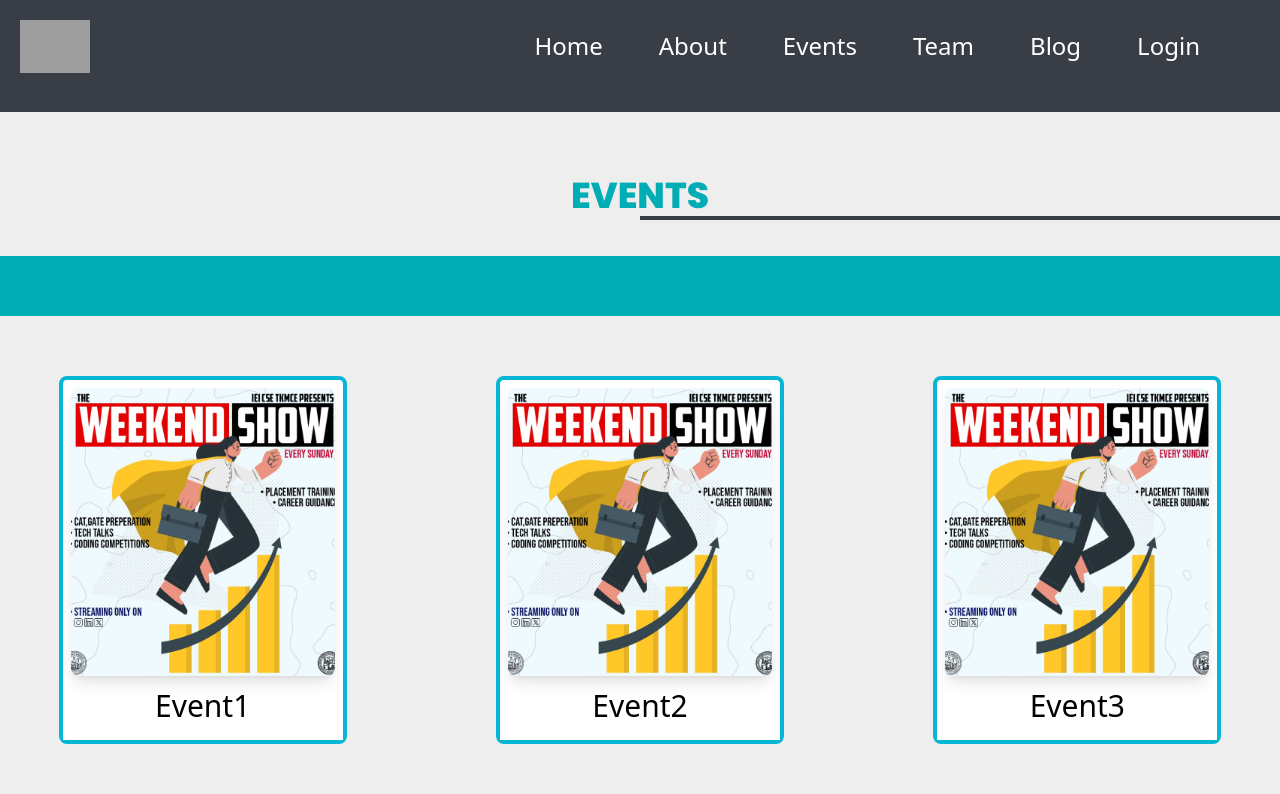
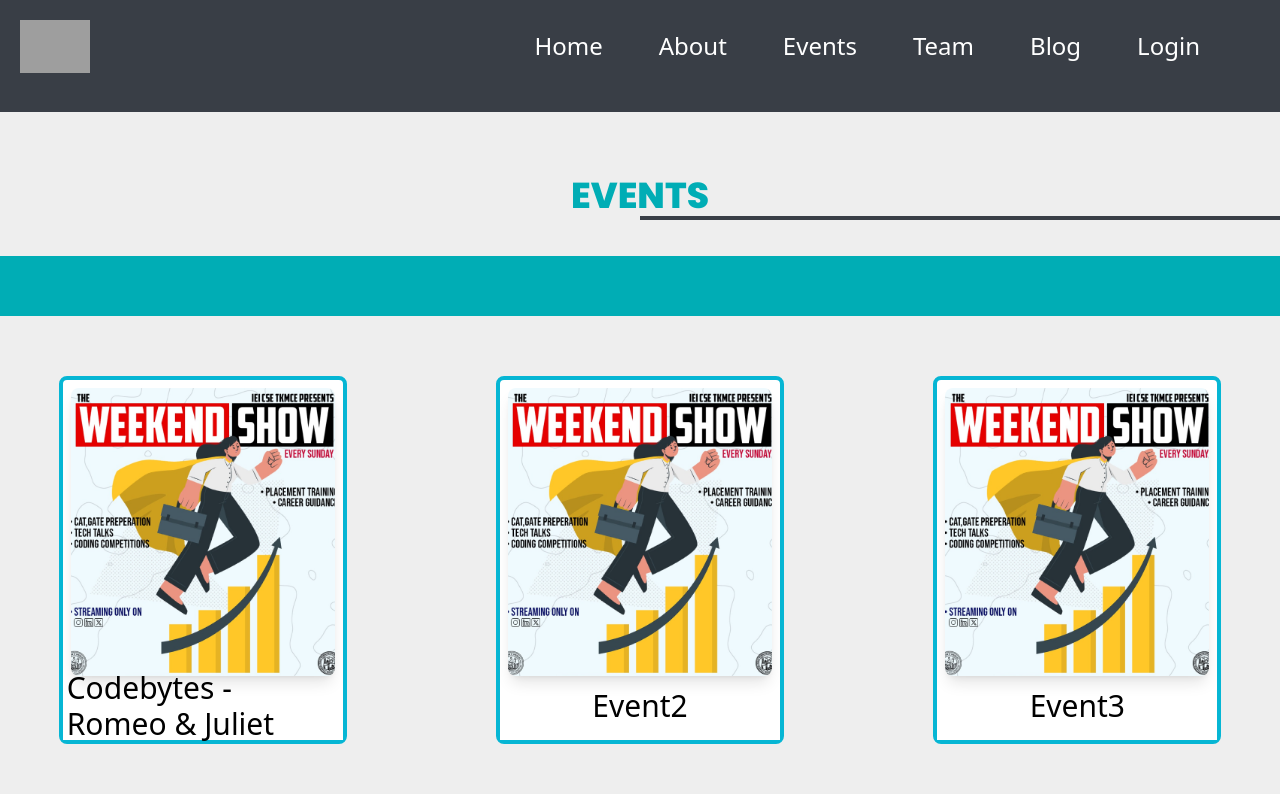
Before and after one commit to agastus047/iei-cse-tkmce, a Next.js app: page /Events in a window 1280 px wide. Shown: the top 794 px of the page. Built offline with nearby package versions, Linux system fonts and the light colour scheme; grey boxes are pictures that could not be loaded.

Commit message:
Update eventlist.js

```diff
--- a/src/data/eventlist.js
+++ b/src/data/eventlist.js
@@ -3,8 +3,6 @@ const eventlist=[
         id:0,
         name:'Codebytes - Romeo & Juliet',
         discription:' Hola peeps✨ Welcome to CODEBYTES, the thrilling coding competition brought to you by IEI CSE TKMCE as a part of THE WEEKEND SHOW. Get ready for an exhilarating coding experience that will challenge your skills, ignite your passion, and fuel your competitive spirit.',
-        name:'Event1',
-        discription:'Contrary to popular belief, Lorem Ipsum is not simply random text. It has roots in a piece of classical Latin literature from 45 BC, making it over 2000 years old. Richard McClintock, a Latin professor at Hampden-Sydney College in Virginia, looked up one of the more obscure Latin words, consectetur, from a Lorem Ipsum passage, and going through the cites of the word in classical literature, discovered the undoubtable source. Lorem Ipsum comes from sections 1.10.32 and 1.10.33 of de Finibus Bonorum et Malorum (The Extremes of Good and Evil) by Cicero, written in 45 BC. This book is a treatise on the theory of ethics, very popular during the Renaissance. The first line of Lorem Ipsum, "Lorem ipsum dolor sit amet..", comes from a line in section 1.10.32.The standard chunk of Lorem Ipsum used since the 1500s is reproduced below for those interested. Sections 1.10.32 and 1.10.33 from "de Finibus Bonorum et Malorum" by Cicero are also reproduced in their exact original form, accompanied by English versions from the 1914 translation by H. Rackham.',
         img:'/assets/event.png',
         link:'Codebytes-Romeo&Juliet',
         date:'11-12-2023',
```
